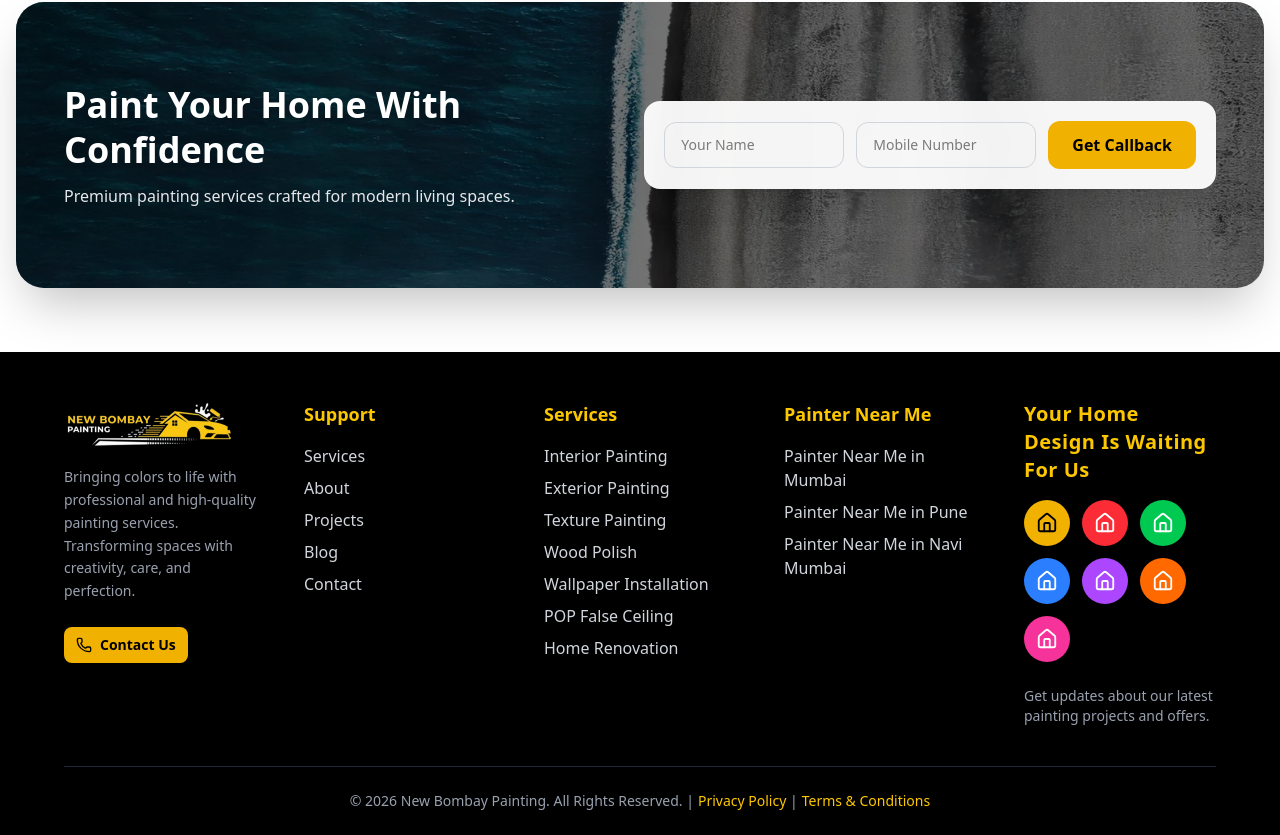
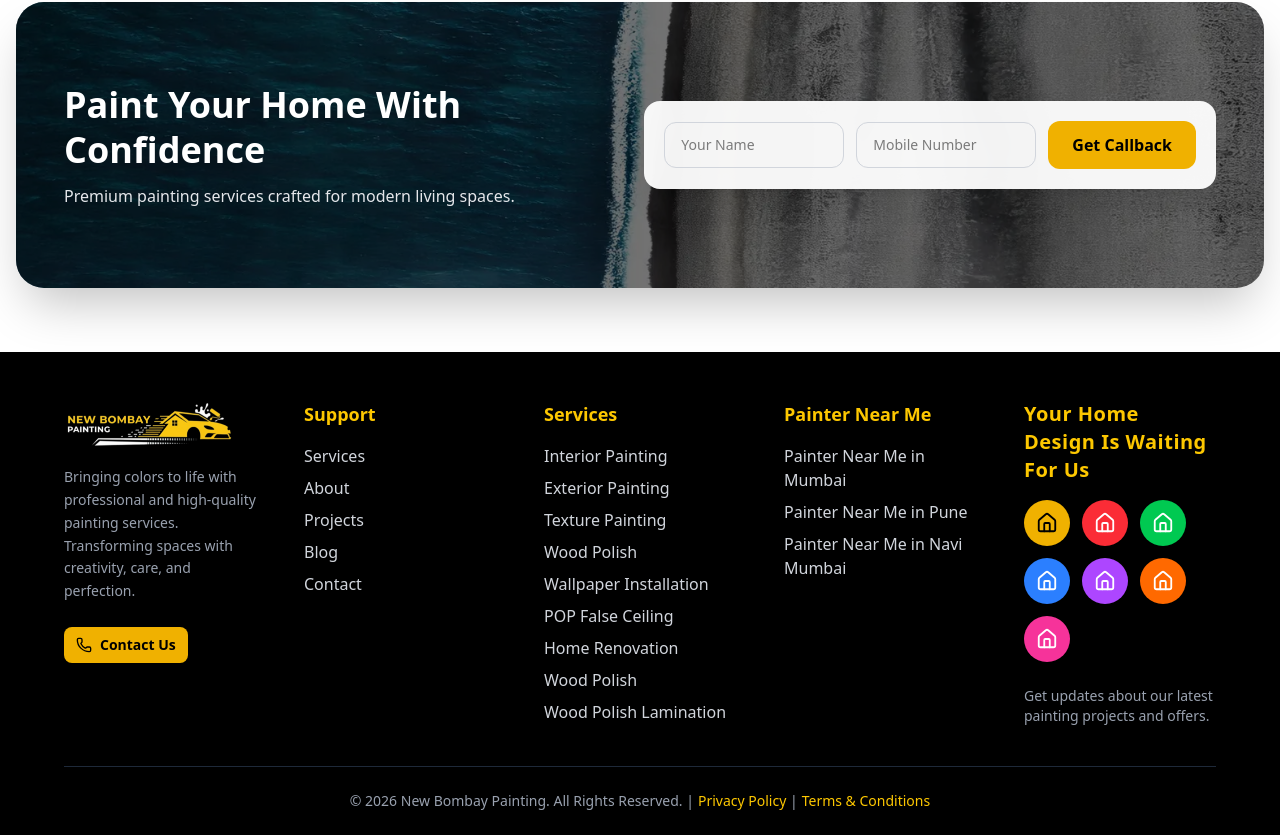
Before and after one commit to Ahil-Waseem/New-Bombay-Painting-next, a Next.js app: page / in a window 1280 px wide. Shown: the part 9593-10428 px from the top of the page. Built offline with nearby package versions, Linux system fonts and the light colour scheme.

Commit message:
two pages links added in footer of wood ploish

```diff
--- a/app/components/Footer.tsx
+++ b/app/components/Footer.tsx
@@ -13,6 +13,9 @@ const servicesList = [
   { name: "Wallpaper Installation", link: "/services/wallpaper-installation" },
   { name: "POP False Ceiling", link: "/services/pop-false-ceiling" },
   { name: "Home Renovation", link: "/services/home-renovation" },
+  { name: "Wood Polish", link: "/services/wood-polish"},
+  { name: "Wood Polish Lamination", link: "/services/wood-polish-lamination"},
+
 ];
 
 export default function Footer() {
```
